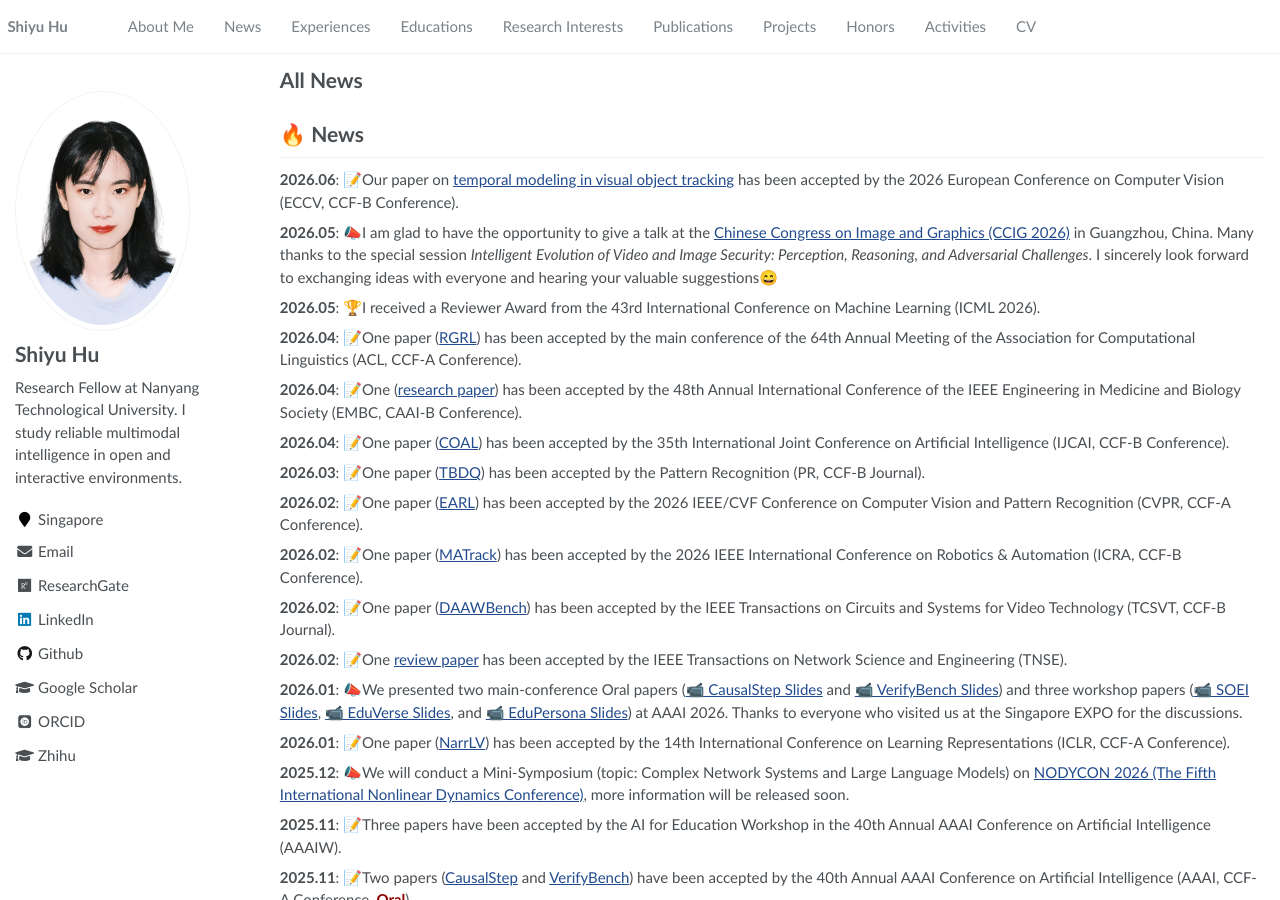
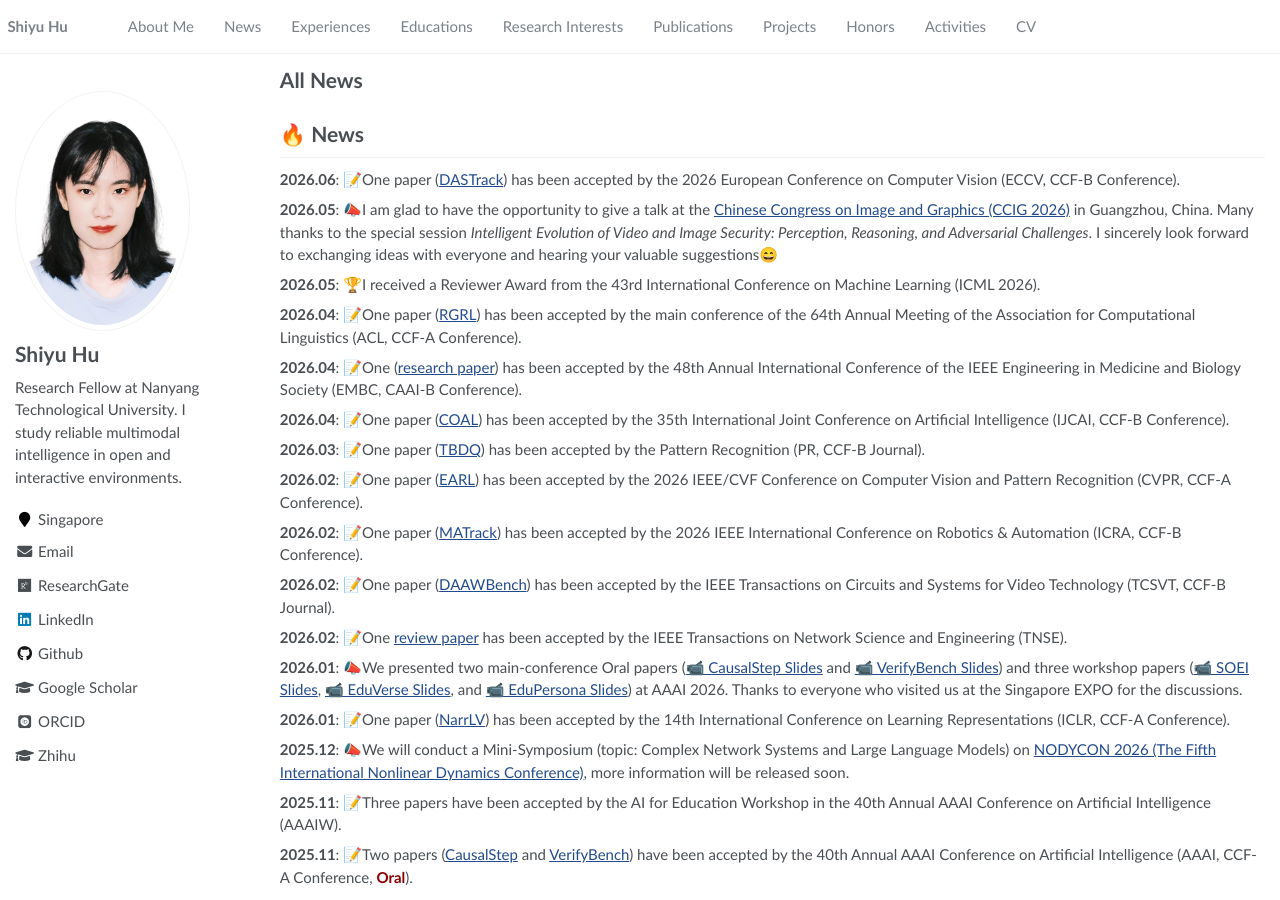
Before and after one commit to huuuuusy/huuuuusy.github.io, a Jekyll site: the page built from _pages/news-all.md, in a window 1280 px wide and 900 px high. Built offline with Jekyll 4.4.1, drawn with Linux system fonts in a browser that asks for light colours; some web fonts are replaced.

Commit message:
Use DASTrack name for ECCV paper

```diff
--- a/_pages/news-all.md
+++ b/_pages/news-all.md
@@ -8,7 +8,7 @@ permalink: /news-all.html
 ---
 # 🔥 News
 
-**2026.06**: 📝Our paper on [temporal modeling in visual object tracking](https://huuuuusy.github.io/#ECCV26-Temporal) has been accepted by the 2026 European Conference on Computer Vision (ECCV, CCF-B Conference).
+**2026.06**: 📝One paper ([DASTrack](https://huuuuusy.github.io/#DASTrack)) has been accepted by the 2026 European Conference on Computer Vision (ECCV, CCF-B Conference).
 
 **2026.05**: 📣I am glad to have the opportunity to give a talk at the [Chinese Congress on Image and Graphics (CCIG 2026)](https://ccig.csig.org.cn/2026/) in Guangzhou, China. Many thanks to the special session *Intelligent Evolution of Video and Image Security: Perception, Reasoning, and Adversarial Challenges*. I sincerely look forward to exchanging ideas with everyone and hearing your valuable suggestions😄
 
```
Also changed, not shown: _pages/includes/news.md (+1 -1 lines), _pages/includes/publications.md (+3 -2 lines).
